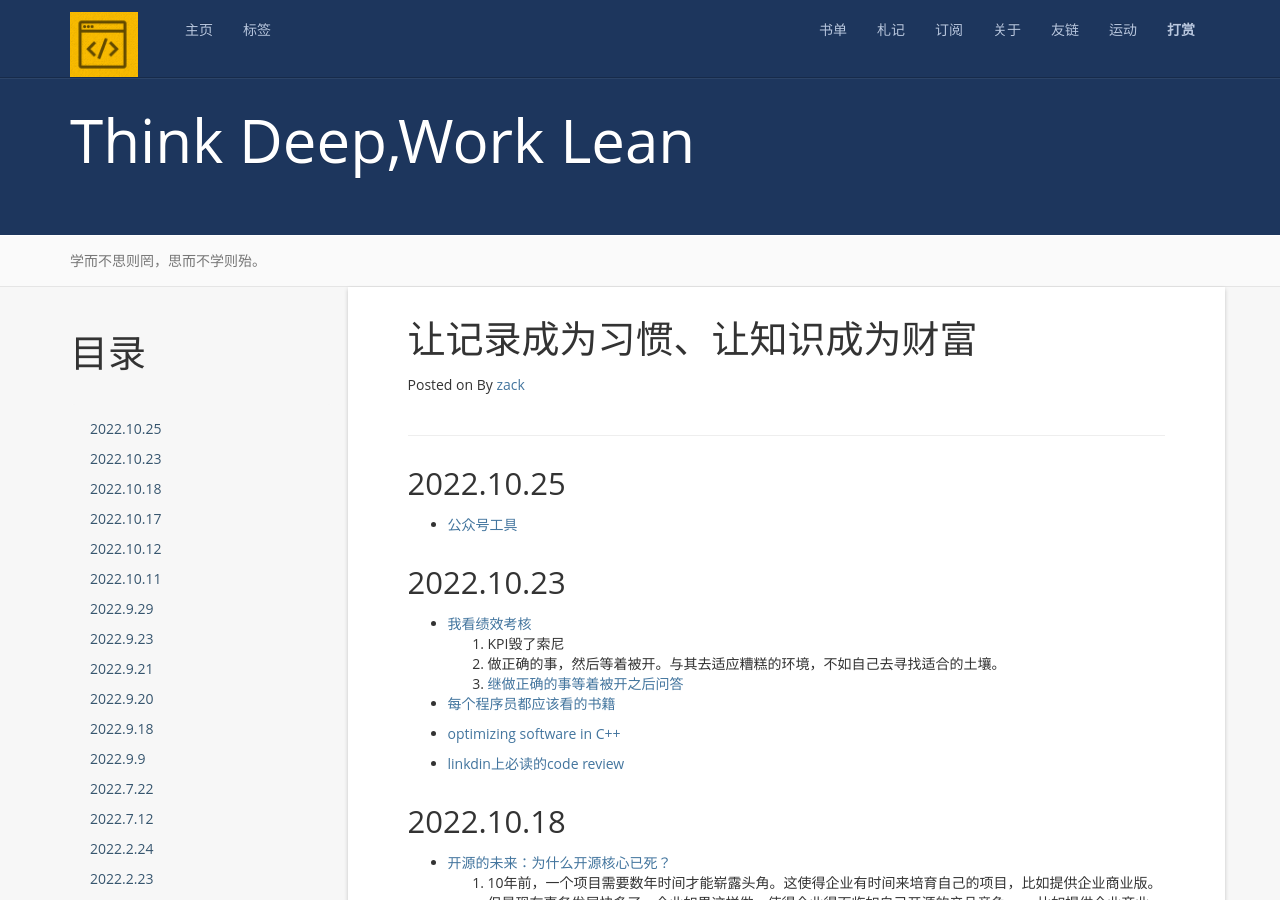
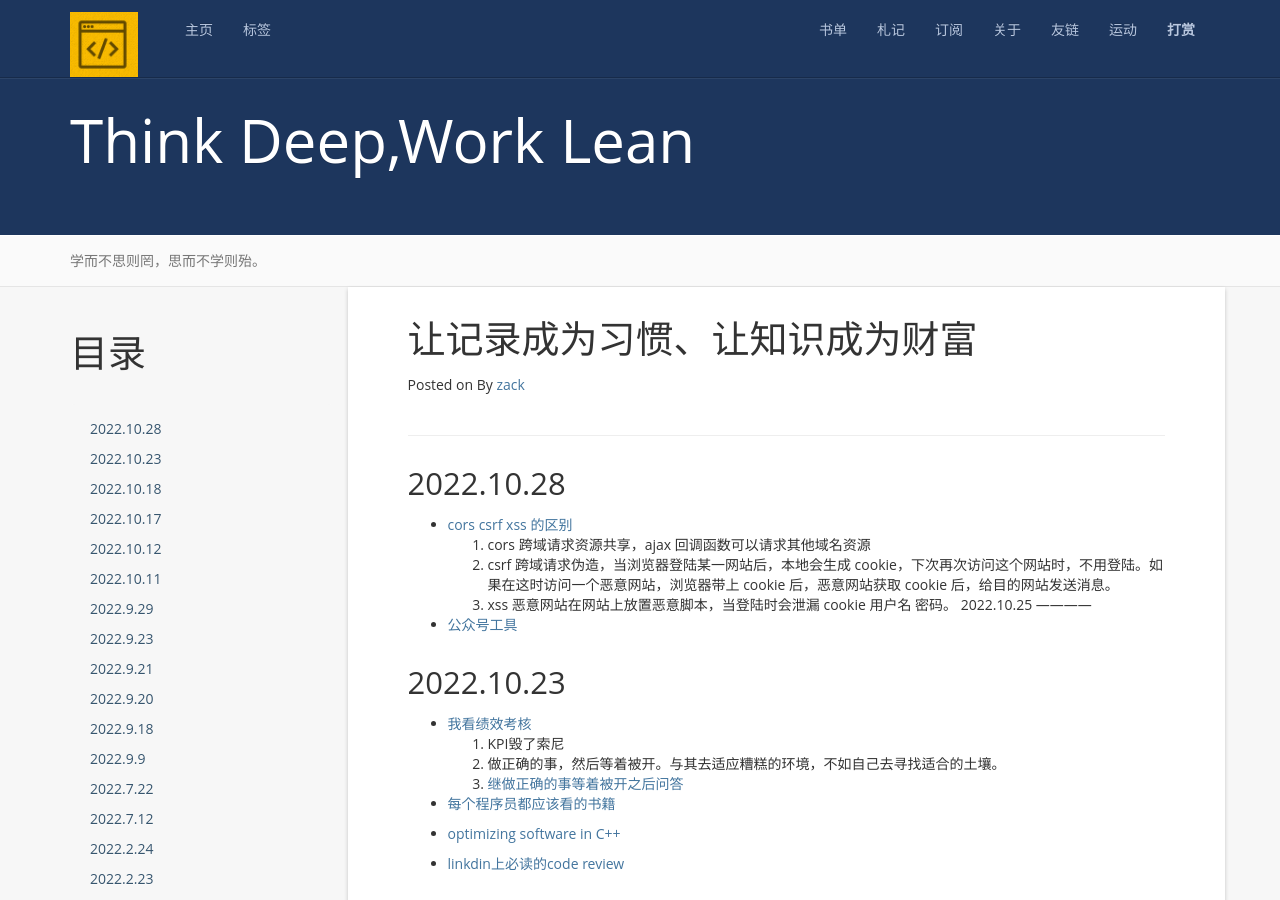
Before and after one commit to zackzhangkai/zackzhangkai.github.io, a Jekyll site: the page built from note.md, in a window 1280 px wide and 900 px high. Built offline with Jekyll 4.4.1, drawn with Linux system fonts in a browser that asks for light colours; nearby versions of some CDN libraries; a script that is not in the unit is left out; comment, search, counter and statistics services are not loaded.

Commit message:
add
Signed-off-by: zackzhangkai <zhangkaiamm@gmail.com>

```diff
--- a/note.md
+++ b/note.md
@@ -10,6 +10,12 @@ permalink: /note/
 ------------
 
 
+2022.10.28
+------------
++ [cors csrf xss 的区别](https://zhuanlan.zhihu.com/p/92255672)
+  1. cors 跨域请求资源共享，ajax 回调函数可以请求其他域名资源
+  2. csrf 跨域请求伪造，当浏览器登陆某一网站后，本地会生成 cookie，下次再次访问这个网站时，不用登陆。如果在这时访问一个恶意网站，浏览器带上 cookie 后，恶意网站获取 cookie 后，给目的网站发送消息。
+  3. xss 恶意网站在网站上放置恶意脚本，当登陆时会泄漏 cookie 用户名 密码。
 2022.10.25
 ------------
 + [ 公众号工具](https://knb.im/mp/)
```
